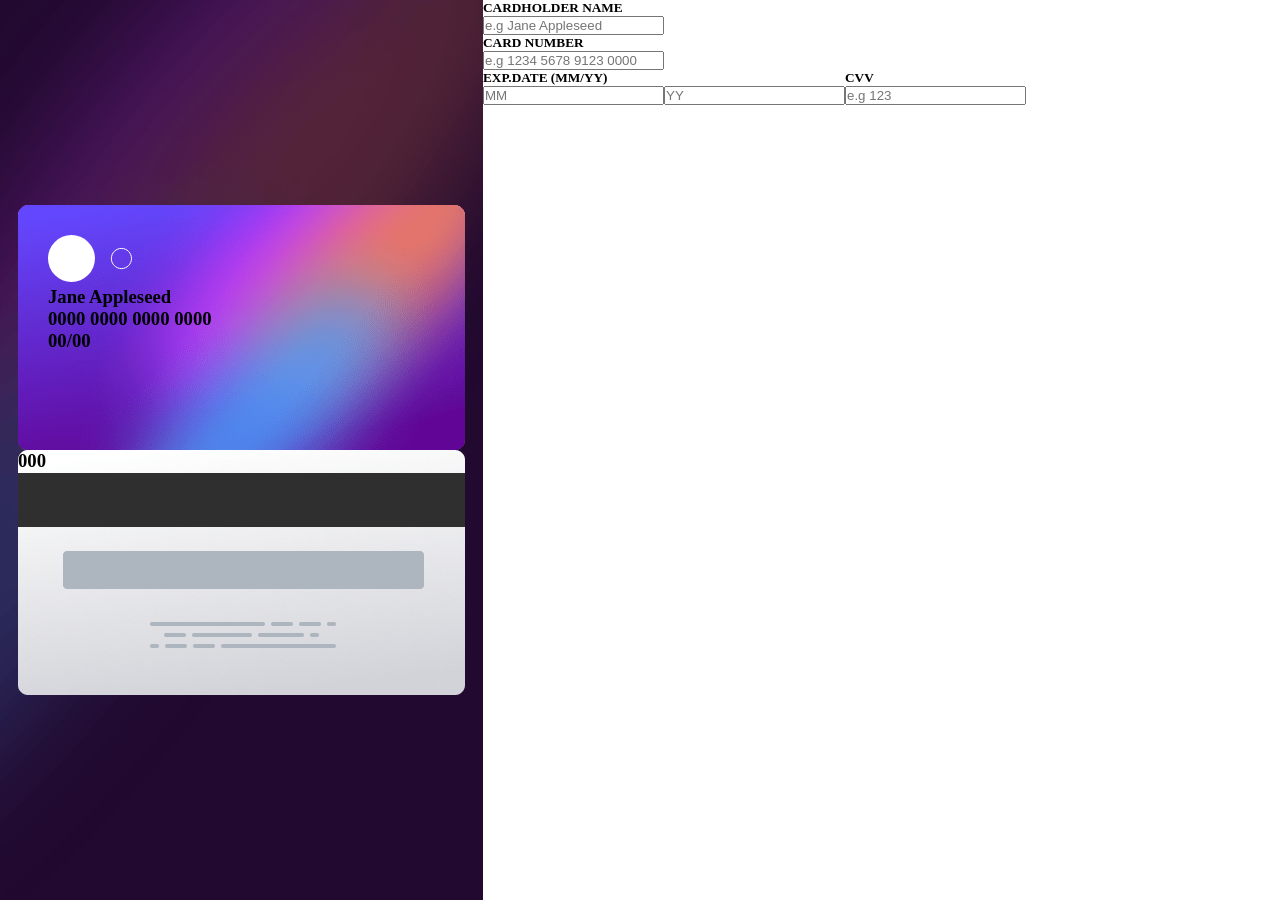
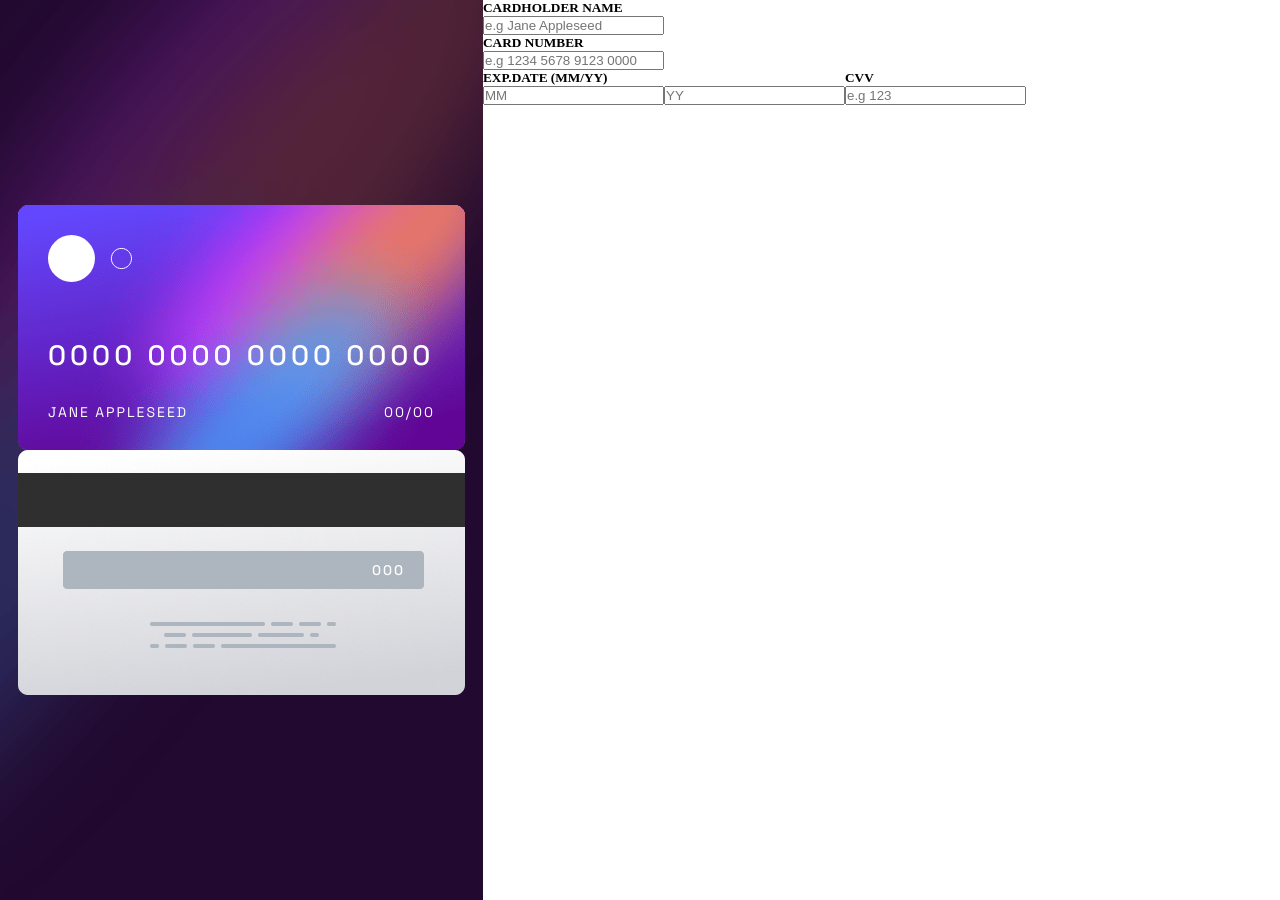
Before and after one commit to DobesDG/Interactive-Card, a React (Vite) app: page / in a window 1280 px wide. Built offline with nearby package versions, Linux system fonts and the light colour scheme.

Commit message:
Card styling and input logics

```diff
--- a/images/components/Card.jsx
+++ b/images/components/Card.jsx
@@ -1,7 +1,7 @@
 export const Card = ({ value, defaultValue, className }) => {
     return (
         <div className={className}>
-            <h3>{value && value != "" ? value : defaultValue }</h3>
+            <p>{value && value != "" ? value : defaultValue }</p>
         </div>
     );
 };
--- a/images/components/Input.jsx
+++ b/images/components/Input.jsx
@@ -1,8 +1,8 @@
-export const Input = ({ value, setValue, required = true, type, maxLength, placeholder, title }) => {
+export const Input = ({ value, setValue, required = true, type, maxLength, minLength, placeholder, handle = false , title, inputMode }) => {
     return (
         <div className="input-div">
             <h5>{title}</h5>
-            <input maxLength={maxLength} required={required} type={type} value={value} placeholder={placeholder} onChange={(e) => setValue(e.target.value)} />
+            <input maxLength={maxLength} minLength={minLength} required={required} type={type} value={value} placeholder={placeholder} inputMode={inputMode} onChange={handle ? setValue : (e) => setValue(e.target.value)} />
         </div>
     );
 };
--- a/src/App.css
+++ b/src/App.css
@@ -22,6 +22,9 @@
     background-size: cover;
     width: 483px;
     height: 900px;
+    font-family: "Space Grotesk", sans-serif;
+    font-weight: 500;
+    color: hsl(0, 0%, 100%);
 }
 
 .card-front{
@@ -34,13 +37,41 @@
     padding: 30px;
 }
 
+.card-number{
+    padding-top: 50px;
+    letter-spacing: 4px;
+    font-size: 28px;
+}
+
+.card-front-subinfo{
+    display: flex;
+    flex-direction: row;
+    justify-content: space-between;
+    padding-top: 30px;
+    font-size: 14px;
+    letter-spacing: 2px;
+    font-weight: 400;
+}
+
 .card-back{
+    display: flex;
+    flex-direction: row;
+    justify-content: end;
+    align-items: center;
     background-image: url('/images/bg-card-back.png');
     background-size: 100%;
     background-repeat: no-repeat;
     background-size: cover;
     width: 447px;
     height: 245px;
+    padding-right: 60px;
+    padding-bottom: 5px;
+}
+
+.card-cvv{
+    font-size: 14px;
+    letter-spacing: 2px;
+    font-weight: 500;
 }
 
 .expCvv-conteiner{
--- a/src/App.jsx
+++ b/src/App.jsx
@@ -10,6 +10,12 @@ const [month,setMonth] = useState([""])
 const [year,setYear] = useState([""])
 const [cvv,setCvv] = useState([""])
 
+const handleCardNumberChange = (e) => {
+  let value = e.target.value.replace(/\D/g, '');
+  value = value.replace(/(.{4})/g, '$1 ').trim();
+  setNumber(value);
+};
+
   return (
     <>
       <main className='main'>
@@ -17,9 +23,11 @@ const [cvv,setCvv] = useState([""])
           <section className='card-conteiner'>
             <div className='card-front'>
               <img src="/images/card-logo.svg" alt="" />
-              <Card defaultValue={'Jane Appleseed'} value={name} setValue={setName} className={'cardHolder-name'}/>
-              <Card defaultValue={'0000 0000 0000 0000'} value={number} setValue={setNumber} className={'card-number'}/>
-              <Card defaultValue={'00/00'} value={month+year ? month+'/'+year : ""} setValue={setMonth} className={'card-date'}/>
+              <Card defaultValue={'0000 0000 0000 0000'} value={number} setValue={setNumber} className={'card-number'} />
+              <div className='card-front-subinfo'>
+                <Card defaultValue={'JANE APPLESEED'} value={name} setValue={setName} className={'cardHolder-name'}/>
+                <Card defaultValue={'00/00'} value={month+year ? month+'/'+year : ""} setValue={setMonth} className={'card-date'}/>
+              </div>
             </div>
             <div className='card-back'>
               <Card defaultValue={'000'} value={cvv} setValue={setCvv} className={'card-cvv'}/>
@@ -29,14 +37,14 @@ const [cvv,setCvv] = useState([""])
         <section>
           <section className='form-conteiner'>
             <form action="" className='form'>
-              <Input title={'CARDHOLDER NAME'} value={name} setValue={setName} maxLength={'30'} type={'text'} placeholder={'e.g Jane Appleseed'}/>
-              <Input title={'CARD NUMBER'} value={number} setValue={setNumber} maxLength={'19'} type={'text'} placeholder={'e.g 1234 5678 9123 0000'}/>
+              <Input title={'CARDHOLDER NAME'} value={name} setValue={setName} maxLength={'16'} minLength={'16'} type={'text'} placeholder={'e.g Jane Appleseed'}/>
+              <Input title={'CARD NUMBER'} value={number} setValue={handleCardNumberChange} handle={true} maxLength={'19'} minLength={'19'} type={'text'} inputMode={"numeric"} placeholder={'e.g 1234 5678 9123 0000'}/>
               <section className='expCvv-conteiner'>
                 <div className='expDate-conteiner'>
                   <h5>EXP.DATE (MM/YY)</h5>
                   <div className='expDate-inputs'>
-                    <Input value={month} setValue={setMonth} maxLength={'2'} type={'text'} placeholder={'MM'}/>
-                    <Input value={year} setValue={setYear} maxLength={'2'} type={'text'} placeholder={'YY'}/>
+                    <Input value={month} setValue={setMonth} maxLength={'2'} minLength={'2'} type={'text'} inputMode={"numeric"} placeholder={'MM'}/>
+                    <Input value={year} setValue={setYear} maxLength={'2'} minLength={'2'} type={'text'} inputMode={"numeric"} placeholder={'YY'}/>
                   </div>
                 </div>
                 <div className='cvv-conteiner'>
```
